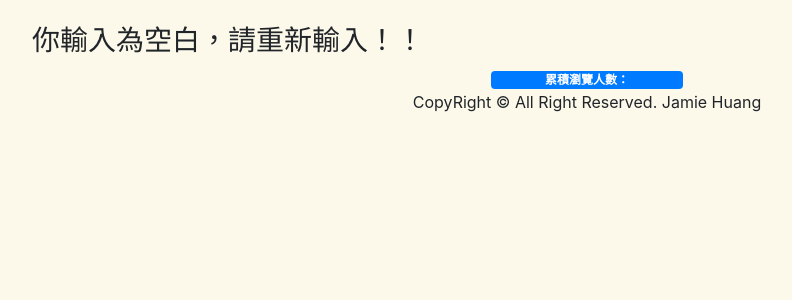
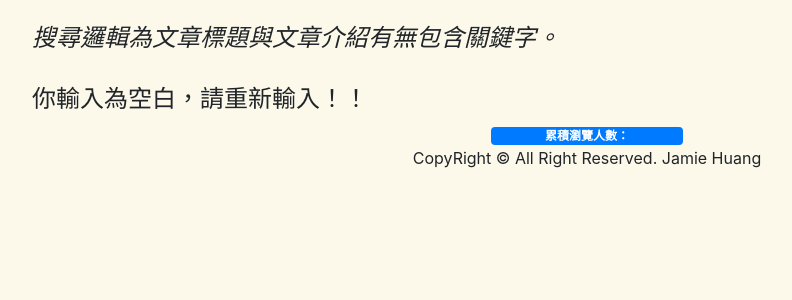
Before and after one commit to jamie328/Upload_heroku_jamie_website, a Django app: template templates/myapp/search.html in a window 1280 px wide. Shown: the part 56-356 px from the top of the page, without its empty margins (53-845 px from the left). Run offline with Django 3.2, Linux system fonts and the light colour scheme; the template is opened without the code that fills it, so the values that code supplies are empty; some libraries are stand-ins or nearby versions.

Commit message:
blog search button detail fix

```diff
--- a/myapp/views.py
+++ b/myapp/views.py
@@ -4,6 +4,7 @@ from datetime import datetime
 from django.template import loader, RequestContext # 其實 render就已經封裝好了
 from myapp.models import member,articles,visit_num  # 引入models內的member
 from django.core.paginator import Paginator, EmptyPage, PageNotAnInteger # 顯示頁數
+from django.db.models import Q  # 使用 OR and 等
 # 顯示介面要輸出之文字
 # 1.定義Views函數, HttpResponse
 # 2.進行urls配置，建立url地址和views的對應關係
@@ -59,7 +60,7 @@ def delete(request, mid):
 def search(request):
     count_num = visit_num.objects.get(id = 3)  # 創建跑去id=3 第一次取確認有無取到
     query = request.GET.get('q')
-    results = articles.objects.all().filter(Title__contains=str(query))
+    results = articles.objects.all().filter(Q(Title__contains=str(query)) | (Q(Intro__contains=str(query))))
     # if results is None:
     #     not_found = '你搜尋的關鍵字:' + str(query) + '，在部落格找不到相關結果！！'
     # 9/24 新增分頁系統
--- a/static/css/style.css
+++ b/static/css/style.css
@@ -6,6 +6,13 @@
           background-color: #fcf9ea;
 }
 
+.date_style {
+          color: #83142c;
+}
+.search {
+        font-style: italic;
+}
+
 /*
 #body_color{
           background-color: #fcf9ea;
--- a/templates/base.html
+++ b/templates/base.html
@@ -1,4 +1,4 @@
-{% load static %}
+{% load staticfiles %}
 <!--此為每個頁面共用模板-->
 <!doctype html>
 <html lang="zh-Hant">
--- a/templates/myapp/search.html
+++ b/templates/myapp/search.html
@@ -9,19 +9,26 @@
         <!-- 套boostrap 但title 是自己的 -->
     {% block title %} 文章搜尋結果 {% endblock %}
     </title>
-
+        <!-- Bootstrap CSS -->
+    <link rel="stylesheet" href="https://stackpath.bootstrapcdn.com/bootstrap/4.3.1/css/bootstrap.min.css" integrity="sha384-ggOyR0iXCbMQv3Xipma34MD+dH/1fQ784/j6cY/iJTQUOhcWr7x9JvoRxT2MZw1T" crossorigin="anonymous">
+    <link rel="stylesheet" href= "{% static "css/style.css" %}" >
 </head>
 <body>
     {% block content %}
     <br/>
     {% if query %}
         {% if results %}
+            <h4 class="search"> 搜尋邏輯為文章標題與文章介紹有無包含關鍵字，以下為符合結果... </h4>
+            <br/>
             {% for post in posts %}
             <div class="col-sm-9">
             {% if post.Title %}
                 <h3>
                 {{ post.Title }}
                 </h3>
+                <h6 class="date_style">
+                    {{ post.Create_date }}
+                </h6>
                 <div class="card" style="width: 35 rem;">
                     <img src="{% static post.Image %}" class="card-img-top" alt="{{ post.Title }}">
                     <div class="card-body">
@@ -35,7 +42,7 @@
             {% endif %}
             {% endfor %}
         {% else %}
-            <h3> 你搜尋的關鍵字:「 {{ query }} 」，在部落格找不到相關結果！！ <h3/>
+            <h4 class="search"> 你搜尋的關鍵字:「 {{ query }} 」，在部落格找不到相關結果！！ <h4/>
         {% endif %}
         <footer>
         <center>
@@ -49,7 +56,9 @@
         </center>
         </footer>
     {% else %}
-            <h3> 你輸入為空白，請重新輸入！！ <h3/>
+            <h4 class="search"> 搜尋邏輯為文章標題與文章介紹有無包含關鍵字。 </h4>
+            <br/>
+            <h4> 你輸入為空白，請重新輸入！！ <h4/>
     {% endif %}
     {% endblock %}
 </body>
```
Also changed, not shown: templates/myapp/index.html (+11 -3 lines).
